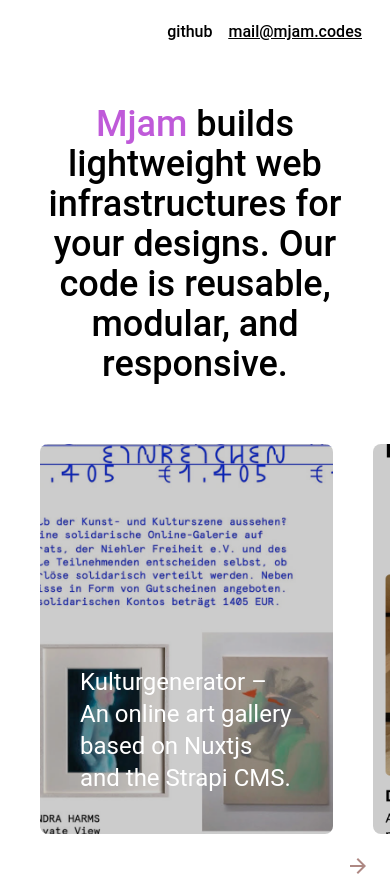
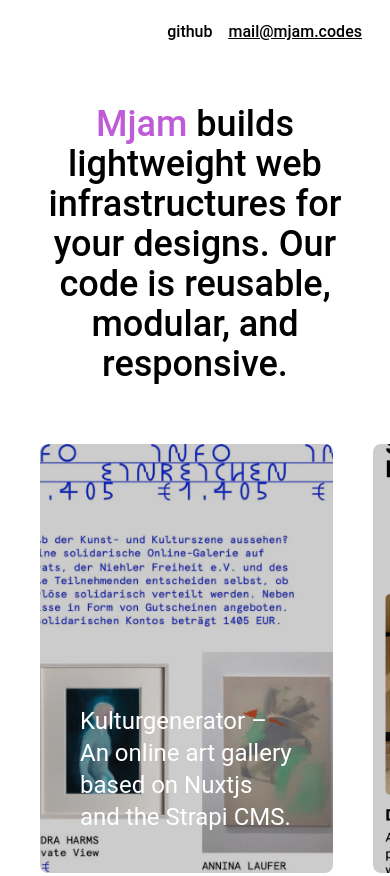
Before and after one commit to Mjam-Codes/mjam.codes, a Nuxt app: page / in a window 390 px wide. Shown: the top 876 px of the page. Built offline with nearby package versions, Linux system fonts and the light colour scheme.

Commit message:
Change the mobile slider aspect ratio

```diff
--- a/components/ImageSlider.vue
+++ b/components/ImageSlider.vue
@@ -9,7 +9,7 @@
         <swiper-slide
           v-for="slide in slides"
           :key="slide.name"
-          class="relative h-0 pb-3/2"
+          class="relative h-0 pb-2/3"
         >
           <div class="image-overlay absolute w-full h-full bg-black opacity-20 rounded-lg z-10"></div>
           <img class="absolute w-full h-full object-cover rounded-lg" :src="imageSource(slide.imageUrl)" :alt="slide.label">
--- a/tailwind.config.js
+++ b/tailwind.config.js
@@ -6,7 +6,7 @@ module.exports = {
         'custom-secondary': '#ae8883'
       },
       padding: {
-        '3/2': '133.33333%',
+        '2/3': '146.5%',
       }
     },
     fontFamily: {
```
